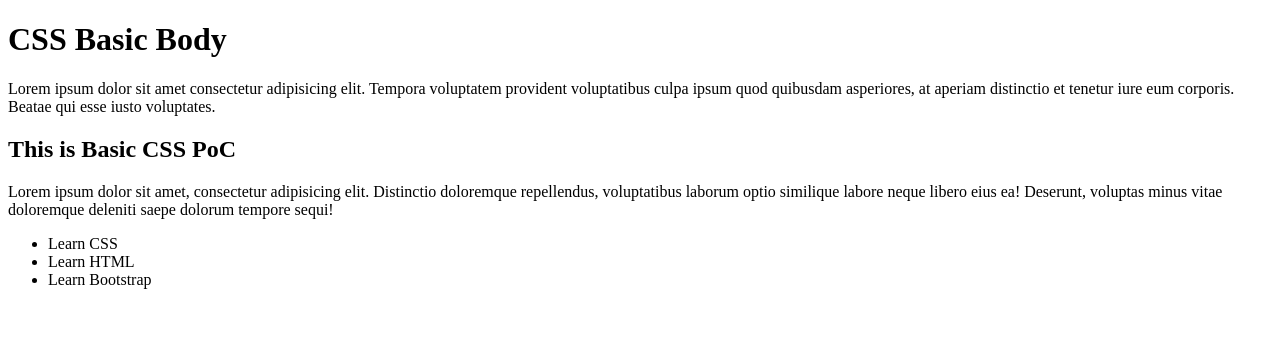
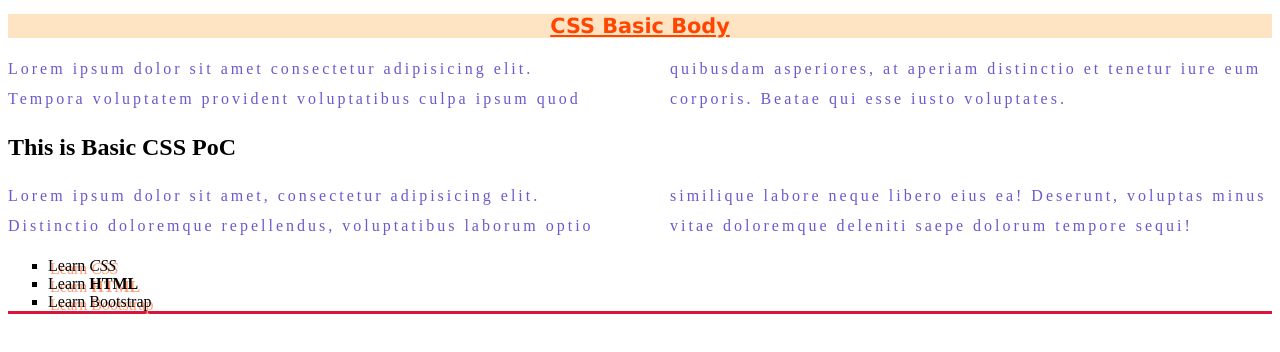
Before and after one commit to arjitss/htmlcssbasics, a plain HTML site: page index.html in a window 1280 px wide. Drawn offline with Linux system fonts and the light colour scheme.

Commit message:
basic CSS elemets and Attributes

```diff
--- a/index.html
+++ b/index.html
@@ -4,6 +4,7 @@
     <meta charset="UTF-8">
     <meta name="viewport" content="width=device-width, initial-scale=1.0">
     <title>CSS Basics</title>
+    <link rel="stylesheet" href="./styles.css">
 </head>
 <body>
     <h1>CSS Basic Body</h1>
@@ -20,8 +21,8 @@
             voluptas minus vitae doloremque deleniti saepe dolorum tempore sequi!
         </p>
         <ul>
-            <li>Learn <i class="fa fa-css3" aria-hidden="true"></i>CSS</li>
-            <li>Learn HTML</li>
+            <li>Learn <i class="fa fa-css3" aria-hidden="true">CSS</i></li>
+            <li>Learn <strong>HTML</strong></li>
             <li>Learn Bootstrap</li>
         </ul>
     </div>
--- /dev/null
+++ b/styles.css
@@ -0,0 +1,27 @@
+h1{
+  color: orangered;
+  background-color: bisque;
+  font-size: 130%;
+  text-decoration: underline;
+  font-family: 'Lucida Sans', 'Lucida Sans Regular', 'Lucida Grande', 'Lucida Sans Unicode', Geneva, Verdana, sans-serif;
+  text-align: center;
+}
+p{
+    color: slateblue;
+    line-height: 30px;
+    letter-spacing: 3px;
+    column-count: 2;
+    column-gap: 60px;
+}
+ul{
+    /* border-width: 4px;
+    border-style: groove;
+    border-color: blue; */
+
+    /* border: 4px solid crimson  */
+    border-bottom: 3px solid crimson;
+}
+li{
+    list-style-type: square;
+    text-shadow: 2px 3px lightsalmon;
+}
```
Also changed, not shown: about.html (+1 -0 lines).
